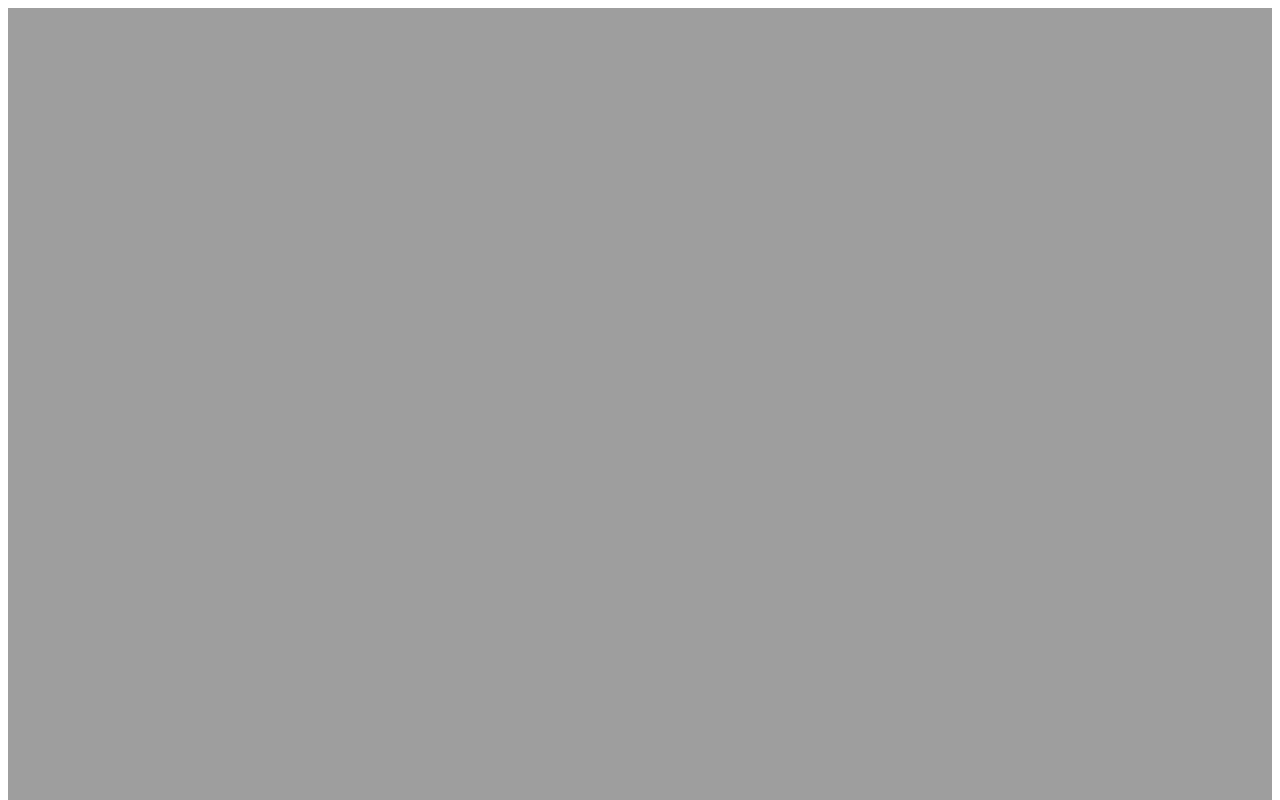
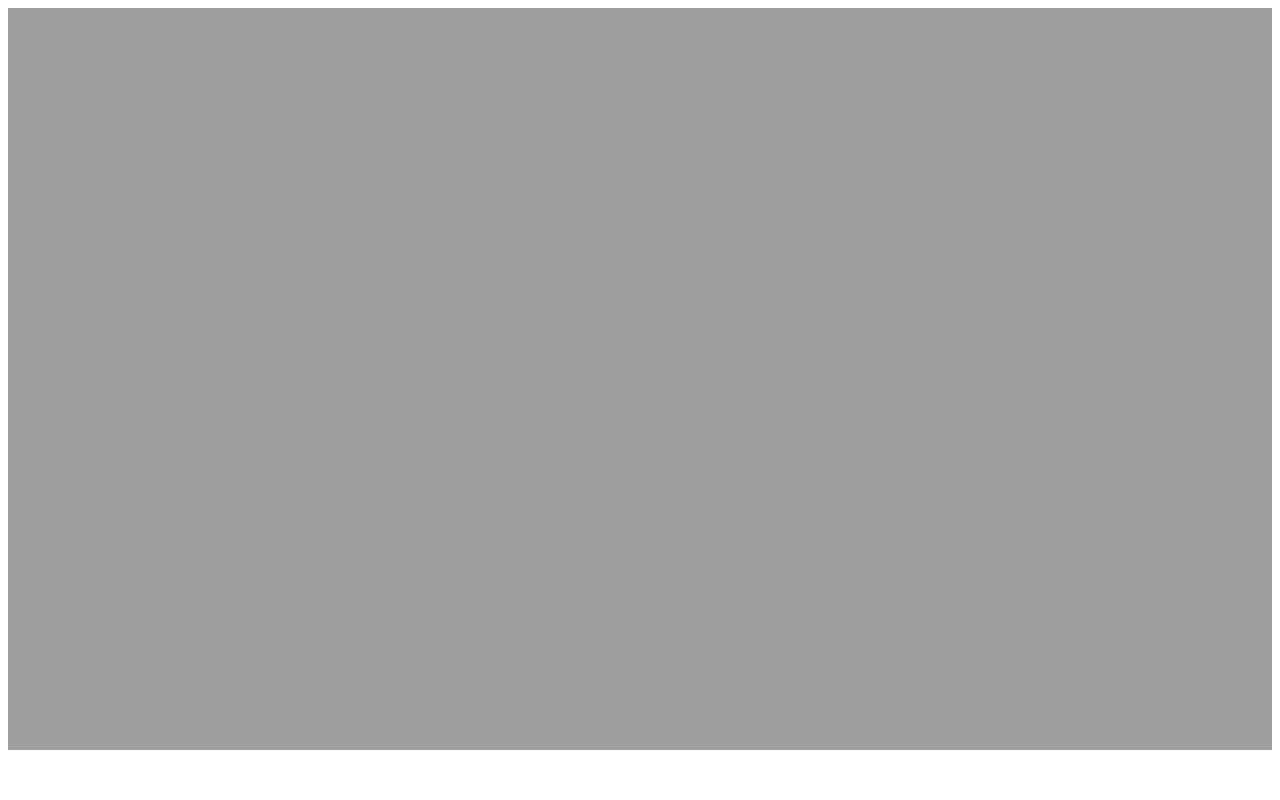
Before and after one commit to orussoagp/readytec-faq, a plain HTML site: page Edit-Timesheet-locations-Production-Lines/index.html in a window 1280 px wide. Drawn offline with Linux system fonts and the light colour scheme.

Commit message:
Update index.html

```diff
--- a/Edit-Timesheet-locations-Production-Lines/index.html
+++ b/Edit-Timesheet-locations-Production-Lines/index.html
@@ -6,23 +6,26 @@
   <meta name="viewport" content="width=device-width, initial-scale=1.0">
   <title>Edit Timesheet locations (Production Lines)</title>
  <style>
-    body, html {
+  html, body {
     margin: 0;
     padding: 0;
     height: 100%;
     font-family: Arial, sans-serif;
+    background: #fff;
   }
+
   .container {
+    width: 100%;
+    min-height: 750px; /* ensures full display */
     display: flex;
     flex-direction: column;
-      height: 100%;
   }
 
-    .content {
-      flex-grow: 1;
+  #content-frame {
+    width: 100%;
+    height: 750px; /* fixed visible height */
     border: none;
   }
-
 </style>
 </head>
 <body>
```
Lines whose indentation alone changed are shown as unchanged.
